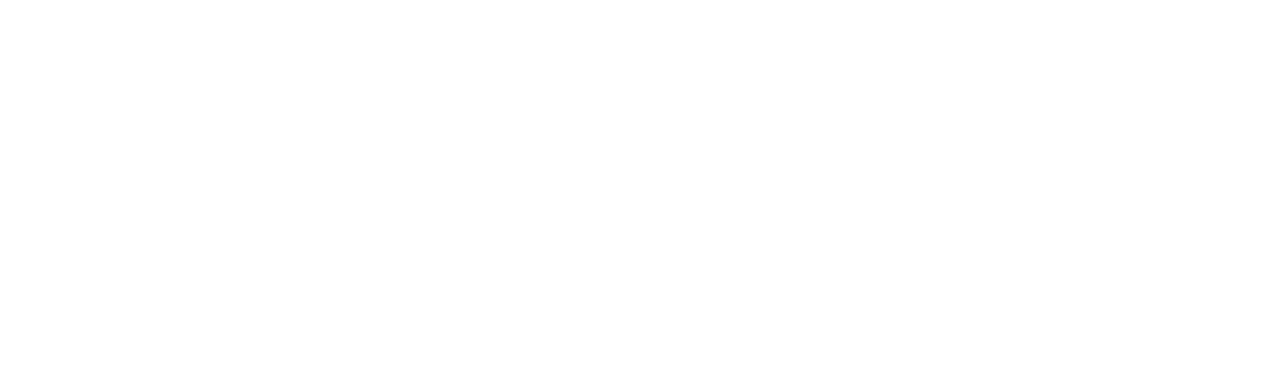
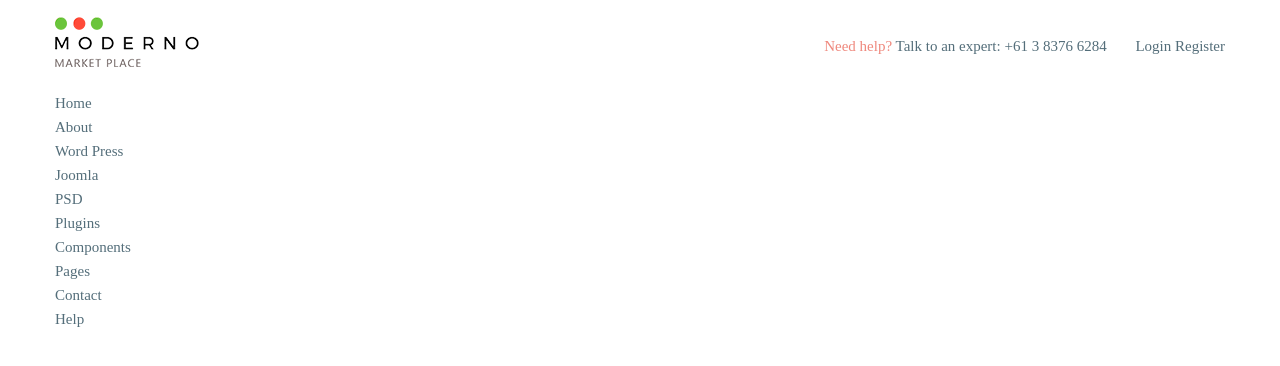
Before and after one commit to graf94/moderno, a website: page app/index.html in a window 1280 px wide. Drawn offline with nearby package versions, Linux system fonts and the light colour scheme; files that its build step writes are made by us from their sources.

Commit message:
header progress

```diff
--- a/app/index.html
+++ b/app/index.html
@@ -5,14 +5,96 @@
     <meta charset="UTF-8">
     <meta http-equiv="X-UA-Compatible" content="IE=edge">
     <meta name="viewport" content="width=device-width, initial-scale=1.0">
-    <title>Document</title>
+    <title>Moderno</title>
+    <link href="https://fonts.googleapis.com/css2?family=Roboto:wght@500;700&display=swap" rel="stylesheet">
     <link rel="stylesheet" href="css/libs.min.css">
     <link rel="stylesheet" href="css/style.min.css">
 </head>
 
 <body>
+    <header class="header">
+        <div class="header__top">
+            <div class="container">
+                <div class="header__top-inner">
+                    <div class="header__logo">
+                        <a href="#">
+                            <img src="images/logo.png" alt="logo">
+                        </a>
+                    </div>
+                    <div class="header__text">
+                        <a href="#">
+                            <span>Need help?</span>
+                        </a>
+                        Talk to an expert:
+                        <a class="header__phone" href="tel:61 3 8376 6284">+61 3 8376 6284</a>
+                    </div>
+                    <div class="header__box">
+                        <a class="basket" href="#">
 
-    <div class="box"></div>
+                        </a>
+                        <a class="header__btn" href="">Login</a>
+                        <a class="header__btn" href="">Register</a>
+                    </div>
+                </div>
+            </div>
+        </div>
+        <div class="header__menu">
+            <div class="container">
+                <nav class="menu">
+                    <ul class="menu__list">
+                        <li>
+                            <a href="#">Home</a>
+                        </li>
+                        <li>
+                            <a href="#">About</a>
+                        </li>
+                        <li>
+                            <a href="#">Word Press</a>
+                        </li>
+                        <li>
+                            <a href="#">Joomla</a>
+                        </li>
+                        <li>
+                            <a href="#">PSD</a>
+                        </li>
+                        <li>
+                            <a href="#">Plugins</a>
+                        </li>
+                        <li>
+                            <a href="#">Components</a>
+                        </li>
+                        <li>
+                            <a href="#">Pages</a>
+                        </li>
+                        <li>
+                            <a href="#">Contact</a>
+                        </li>
+                        <li>
+                            <a href="#">Help</a>
+                        </li>
+                    </ul>
+                </nav>
+            </div>
+        </div>
+    </header>
+
+
+
+
+
+
+
+
+
+
+
+
+
+
+
+
+
+
     <script src="https://ajax.googleapis.com/ajax/libs/jquery/3.5.1/jquery.min.js"></script>
     <script>
         src = "js/libs.min.js"
--- /dev/null
+++ b/app/scss/_fonts.scss
@@ -0,0 +1,6 @@
+@font-face {
+    font-family: 'Roboto-Regular', sans-serif;
+    src: url('../fonts/Roboto-Regular.woff2') format('woff2'), url('../fonts/Roboto-Regular.woff') format('woff');
+    font-weight: 400;
+    font-display: swap;
+}
--- /dev/null
+++ b/app/scss/_global.scss
@@ -0,0 +1,35 @@
+html {
+    box-sizing: border-box;
+}
+
+*,
+*::before,
+*::after {
+    box-sizing: inherit;
+}
+
+a {
+    display: inline-block;
+    text-decoration: none;
+    color: $color-text;
+}
+
+ul,
+li {
+    margin: 0;
+    padding: 0;
+    list-style: none;
+}
+
+body {
+    font-family: 'Roboto-Regular';
+    font-size: 15px;
+    line-height: 24px;
+    color: $color-text;
+}
+
+.container {
+    max-width: 1200px;
+    margin: 0 auto;
+    padding: 0 15px;
+}
--- /dev/null
+++ b/app/scss/_vars.scss
@@ -0,0 +1 @@
+$color-text:#546e7a;
--- a/app/scss/style.scss
+++ b/app/scss/style.scss
@@ -1,9 +1,18 @@
-html {
-    box-sizing: border-box;
+@import '_vars';
+@import '_global';
+@import '_fonts';
+.header__top-inner {
+    display: flex;
+    justify-content: space-between;
+    height: 91px;
+    align-items: center;
+    /*центрируем элементы*/
 }
 
-*,
-*::before,
-*::after {
-    box-sizing: inherit;
+.header__text {
+    margin-left: auto;
+    padding-right: 25px;
+    span {
+        color: #ef887d;
+    }
 }
--- a/gulpfile.js
+++ b/gulpfile.js
@@ -8,7 +8,7 @@ let gulp = require('gulp'),
     cssmin = require('gulp-cssmin');
 
 gulp.task('sass', function() {
-    return gulp.src('app/scss/style.scss')
+    return gulp.src('app/scss/**/*.scss')
         .pipe(sass({ outputStyle: 'compressed' }))
         .pipe(rename({ suffix: '.min' }))
         .pipe(autoprefixer({
@@ -58,7 +58,7 @@ gulp.task('browser-sync', function() {
     });
 });
 gulp.task('watch', function() {
-    gulp.watch('app/scss/*.scss', gulp.parallel('sass'))
+    gulp.watch('app/scss/**/*.scss', gulp.parallel('sass'))
     gulp.watch('app/*.html', gulp.parallel('html'))
     gulp.watch('app/js/*.js', gulp.parallel('js'))
 
```
Also changed, not shown: app/fonts/Roboto-Regular.woff (added), app/fonts/Roboto-Regular.woff2 (added), app/images/logo.png (added).
